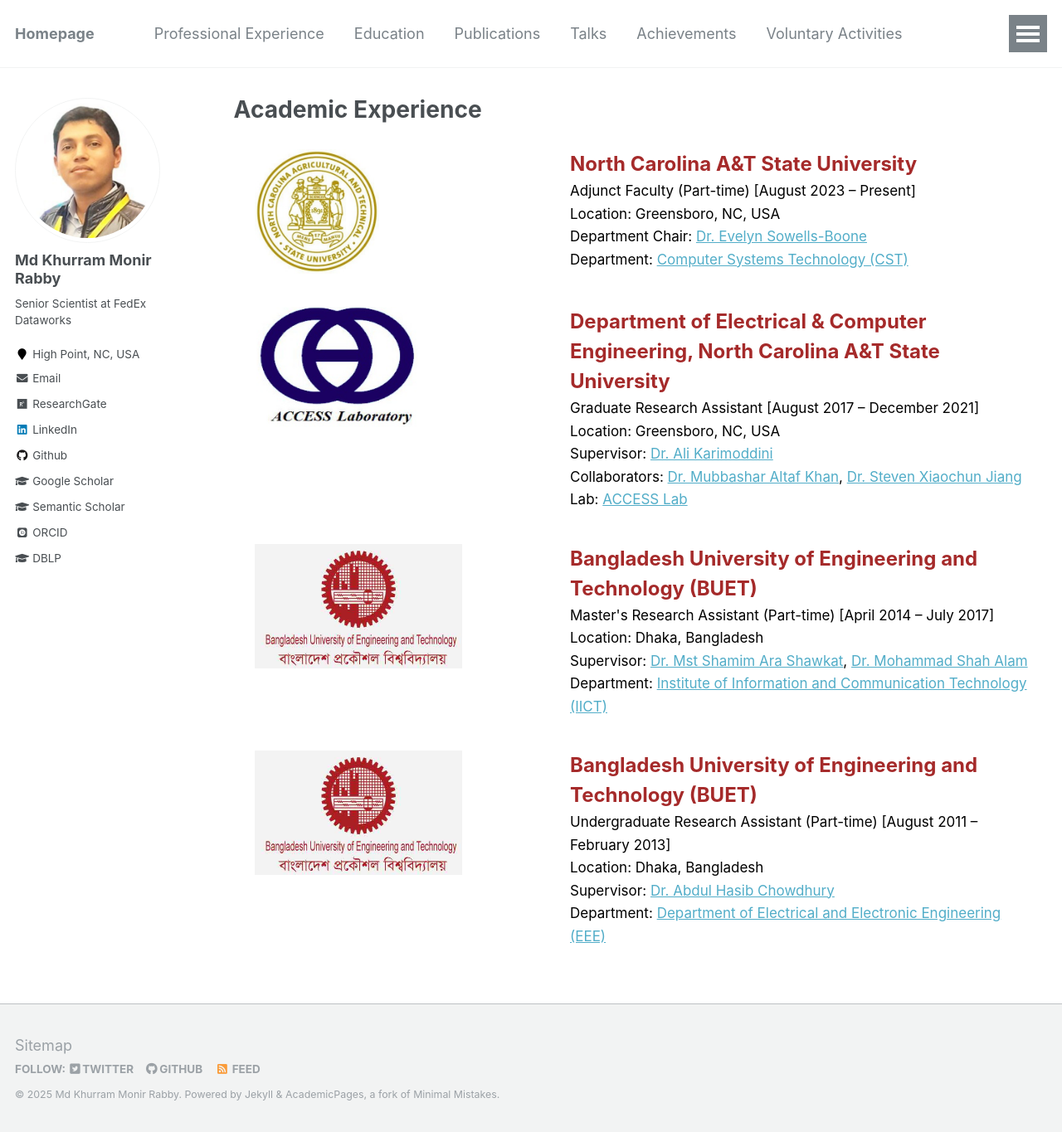
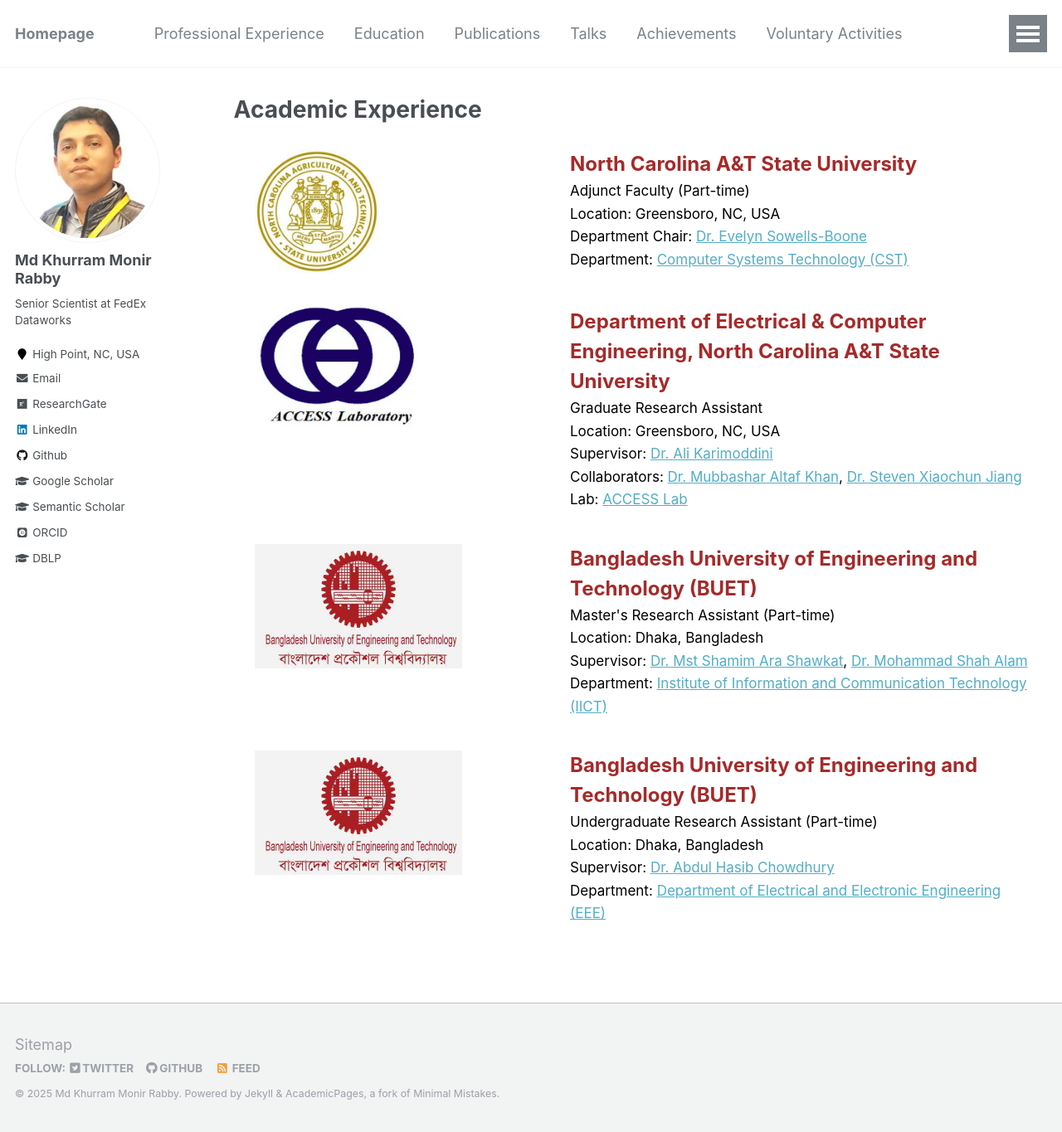
Before and after one commit to mkmrabby/mkmrabby.github.io, a Jekyll site: the page built from _pages/academic_experience.md, in a window 1280 px wide and 1365 px high. Shown: the whole window at 83% size. Built offline with Jekyll 4.4.1, drawn with Linux system fonts in a browser that asks for light colours; some web fonts are replaced.

Commit message:
Update academic_experience.md

```diff
--- a/_pages/academic_experience.md
+++ b/_pages/academic_experience.md
@@ -12,7 +12,7 @@ redirect_from:
     <td class="table__tablenospace" width="600px">
       <span style="color:black; font-size:17px">
         <font color="brown" size="5"><b>North Carolina A&T State University</b></font><br/>
-        Adjunct Faculty (Part-time) [August 2023 – Present]<br/>
+        Adjunct Faculty (Part-time) <!--[August 2023 – Present]--><br/>
         Location: Greensboro, NC, USA <br/>
         Department Chair: <a href="https://www.linkedin.com/in/evelyn-sowells-boone-ph-d-33187010b/" target="_blank">Dr. Evelyn Sowells-Boone</a><br/>
         Department: <a href="https://ncat.edu/cost/departments/computer-systems-technology/index.php" target="_blank">Computer Systems Technology (CST)</a>
@@ -24,7 +24,7 @@ redirect_from:
     <td class="table__tablenospace" width="600px">
       <span style="color:black; font-size:17px">
         <font color="brown" size="5"><b>Department of Electrical & Computer Engineering, North Carolina A&T State University</b></font><br/>
-        Graduate Research Assistant [August 2017 – December 2021]<br/>
+        Graduate Research Assistant <!--[August 2017 – December 2021]--><br/>
         Location: Greensboro, NC, USA <br/>
         Supervisor: <a href="https://www.linkedin.com/in/ali-karimoddini-1506516a/" target="_blank">Dr. Ali Karimoddini</a><br/>
         Collaborators: <a href="https://www.linkedin.com/in/mubbashar-altaf-khan-27459630/" target="_blank">Dr. Mubbashar Altaf Khan</a>,
@@ -39,7 +39,7 @@ redirect_from:
     <td class="table__tablenospace" width="600px">
       <span style="color:black; font-size:17px">
         <font color="brown" size="5"><b>Bangladesh University of Engineering and Technology (BUET)</b></font><br/>
-        Master's Research Assistant (Part-time) [April 2014 – July 2017]<br/>
+        Master's Research Assistant (Part-time) <!--[April 2014 – July 2017]--><br/>
         Location: Dhaka, Bangladesh <br/>
         Supervisor: <a href="https://www.linkedin.com/in/mst-shamim-ara-shawkat-434b11150/" target="_blank">Dr. Mst Shamim Ara Shawkat</a>,
         <a href="https://www.linkedin.com/in/mohammad-shah-alam-2a2406150/" target="_blank">Dr. Mohammad Shah Alam</a>
@@ -53,7 +53,7 @@ redirect_from:
     <td class="table__tablenospace" width="600px">
       <span style="color:black; font-size:17px">
         <font color="brown" size="5"><b>Bangladesh University of Engineering and Technology (BUET)</b></font><br/>
-        Undergraduate Research Assistant (Part-time) [August 2011 – February 2013]<br/>
+        Undergraduate Research Assistant (Part-time) <!--[August 2011 – February 2013]--><br/>
         Location: Dhaka, Bangladesh <br/>
         Supervisor: <a href="https://eee.buet.ac.bd/people/faculty/dahc" target="_blank">Dr. Abdul Hasib Chowdhury</a>
         <br/>
```
